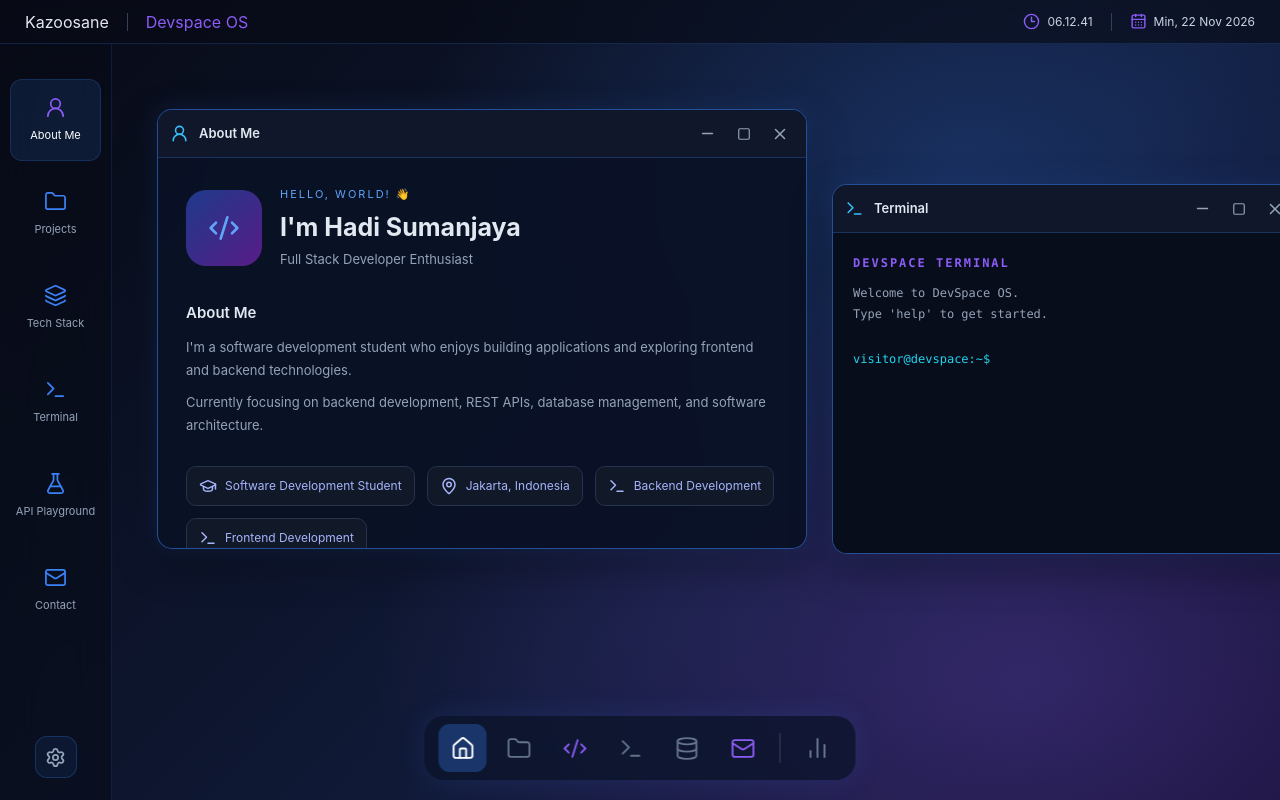
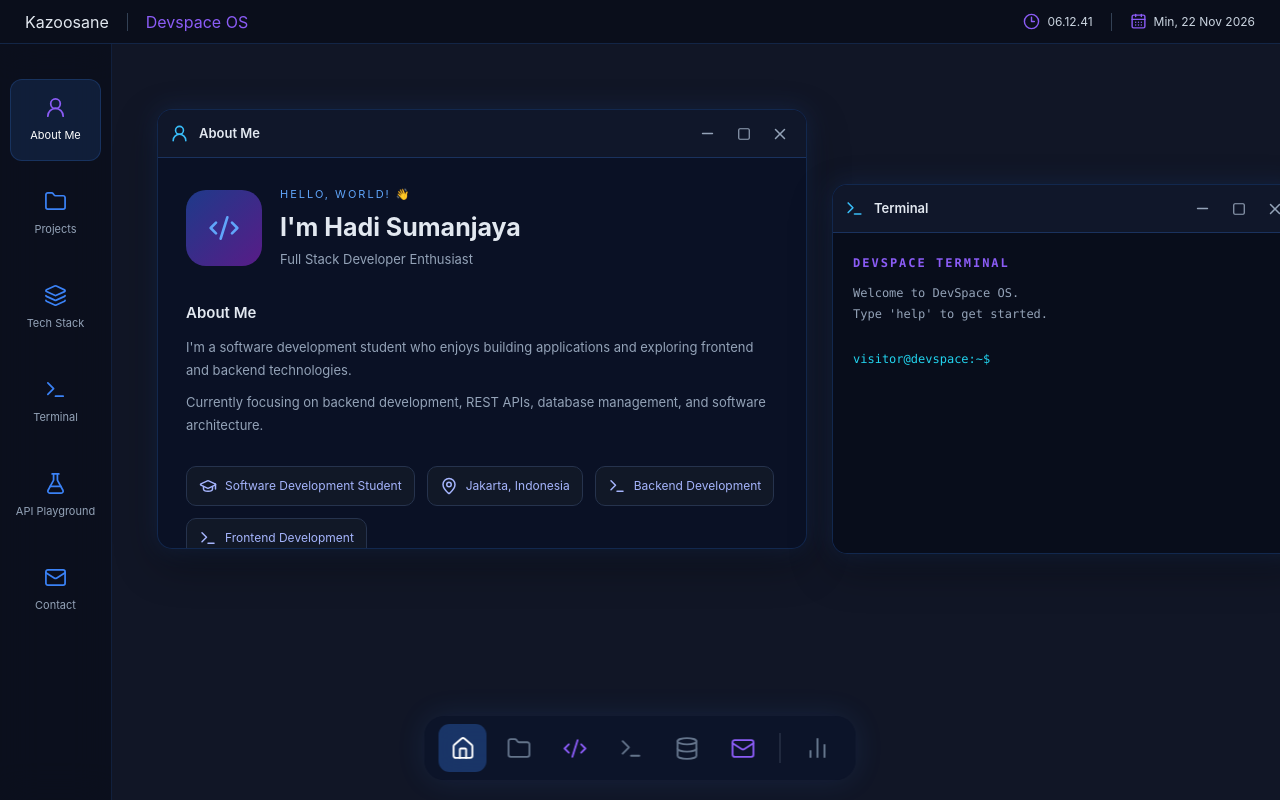
Before and after one commit to Kazoosane/Devspace-OS, a React (Vite) app: page / in a window 1280 px wide. Built offline with nearby package versions, Linux system fonts and the light colour scheme.

Commit message:
feat: update ui style dan remove setting button

```diff
--- a/src/index.css
+++ b/src/index.css
@@ -33,17 +33,7 @@ button {
     height: 100dvh;
     overflow: hidden;
 
-    background:
-        radial-gradient(ellipse at 75% 20%,
-            rgba(59, 130, 246, 0.22),
-            transparent 40%),
-        radial-gradient(ellipse at 80% 85%,
-            rgba(139, 92, 246, 0.28),
-            transparent 45%),
-        linear-gradient(135deg,
-            #080b16,
-            #101a38 60%,
-            #100c2b);
+    background: #111626
 }
 
 /* Topbar */
@@ -172,7 +162,7 @@ button {
 }
 
 .settings-button {
-    display: grid;
+    display: none;
     place-items: center;
 
     width: 42px;
@@ -391,7 +381,7 @@ button {
     pointer-events: auto;
 
     background: rgba(10, 17, 38, 0.94);
-    border: 1px solid rgba(59, 130, 246, 0.55);
+    border: 1px solid rgba(59, 130, 246, 0.2);
     border-radius: 15px;
 
     box-shadow:
```
